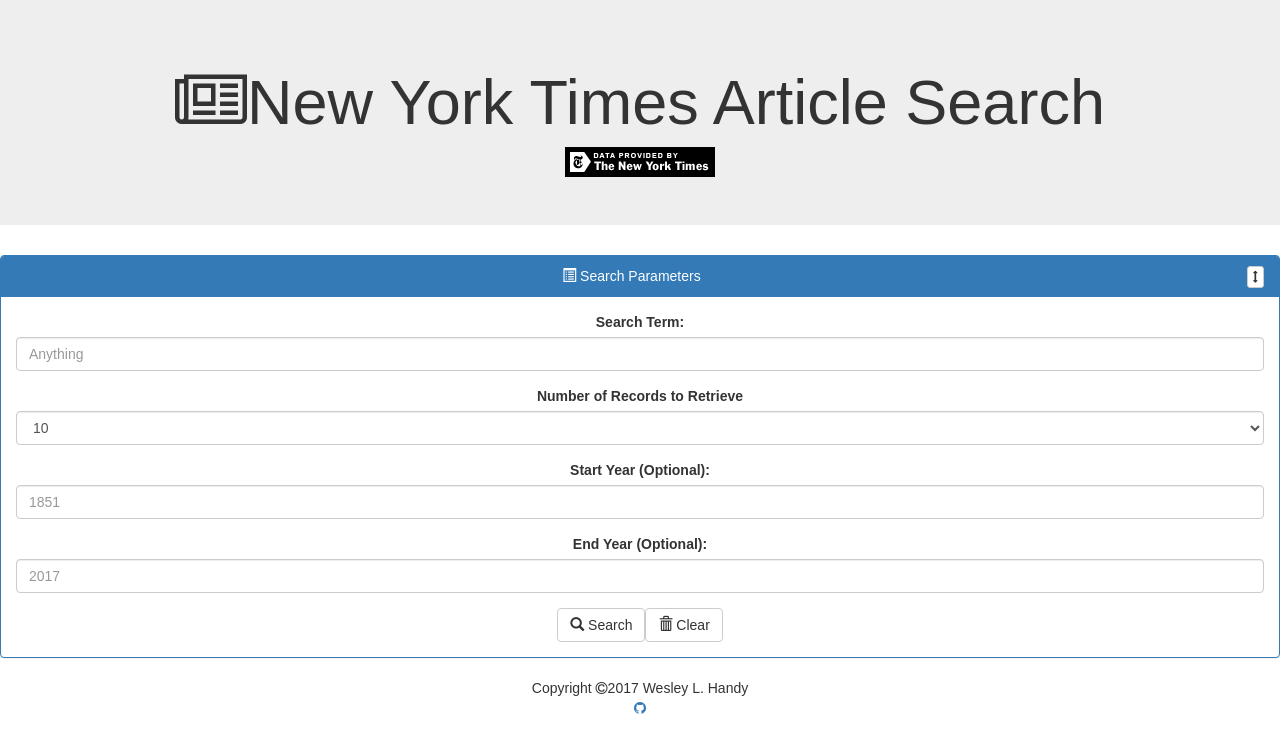
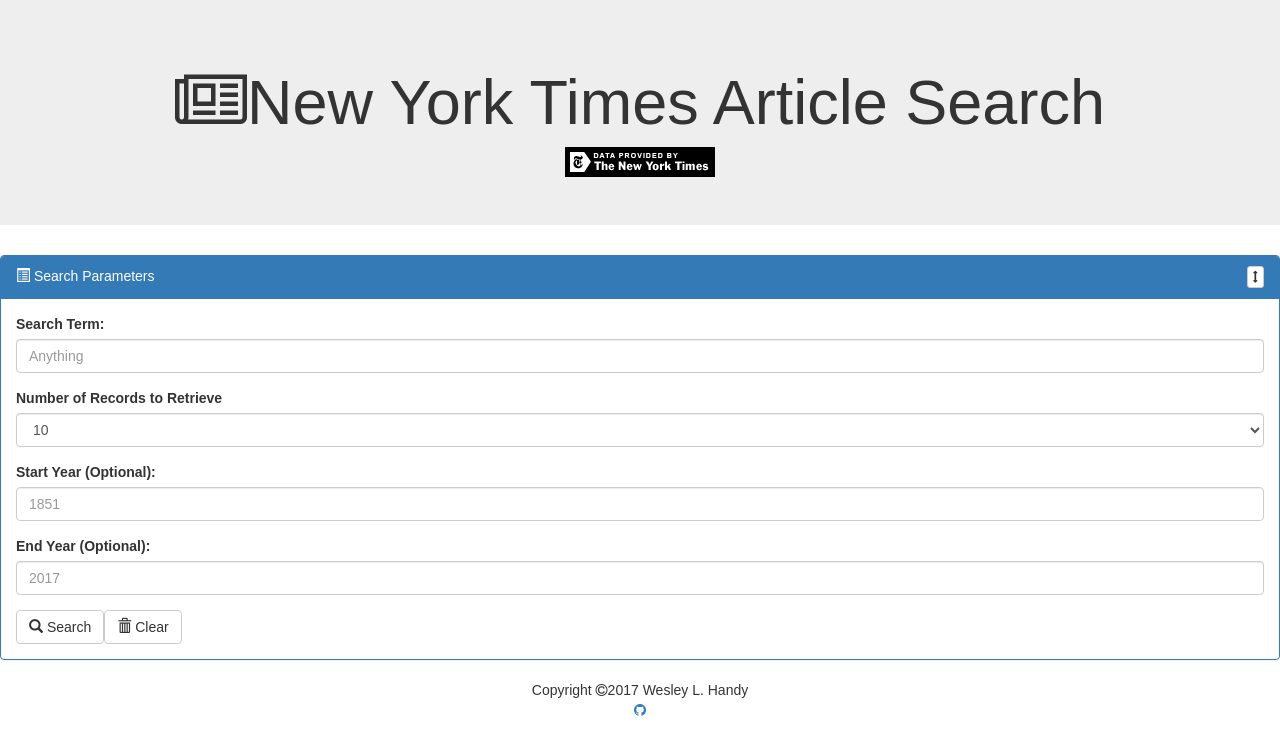
Before and after one commit to wesleylhandy/nyt-react-srch, a React (Create React App) app: page / in a window 1280 px wide. Shown: the top 754 px of the page. Built offline with nearby package versions, Linux system fonts and the light colour scheme.

Commit message:
moved fetch from form to app, passed down as props

```diff
--- a/src/App.js
+++ b/src/App.js
@@ -6,13 +6,29 @@
 import SearchForm from './Components/SearchForm';
 
 class App extends Component {
+	constructor(props) {
+		super(props);
+		this.state={
+			formOpen: true,
+			resultsOpen: false,
+			favoritesOpen: false,
+			articles: []
+		}
+	}
+
+	getArticles(queryURL){
+		fetch(queryURL).then(response => response.json())
+			.then(data => this.setState({formOpen: false, resultsOpen: true, articles:[...data.response.docs]}));
+	}
+
+
   render() {
     return (
       <div className="App">
 
         <Header/>
 
-        <SearchForm/>
+        <SearchForm open={this.state.formOpen} callFetch={this.getArticles.bind(this)}/>
 
         <Footer/>
 
--- a/src/Components/SearchForm.js
+++ b/src/Components/SearchForm.js
@@ -1,10 +1,10 @@
 import React, {Component} from 'react';
-import { FormGroup, FormControl, ControlLabel, Button, Collapse } from 'react-bootstrap';
+import { FormGroup, FormControl, ControlLabel, Glyphicon, Button, Collapse } from 'react-bootstrap';
 
 export default class SearchForm extends Component {
 	constructor(props) {
 		super(props);
-
+		this.reset = this.reset.bind(this)
 		this.state = {
 			searchTerms: '',
 			startYear: undefined,
@@ -20,6 +20,13 @@
 		this.setState({currentYear});
 	}
 
+  componentWillReceiveProps(nextProps) {
+    this.setState({open: nextProps.open});
+    if(!nextProps.open) {
+      this.reset(null);
+    }
+  }
+
 	toggleExpand(e) {
 		e.preventDefault();
 		this.setState({open: !this.state.open});
@@ -33,8 +40,22 @@
 		this.setState({startYear: e.target.value});
 	}
 
+	handleEndYearChange(e){
+		this.setState({endYear: e.target.value});
+	}
+
 	handleSubmit(e) {
 		e.preventDefault();
+		const searchTerms = this.state.searchTerms.trim().replace(' ', "+");
+
+		const startDate = this.state.startYear >= 1851 && this.state.startYear <= this.state.currentYear ? `&begin_date=${this.state.startYear}0101` : '';
+
+		const endDate = this.state.endYear <= 2017 && this.state.endYear >= 1851 ? `&end_date=${this.state.endYear}1231` : '';
+
+		const queryURL = `https://api.nytimes.com/svc/search/v2/articlesearch.json?q=${searchTerms}&fq=source:(The+New+York+Times)&api-key=${process.env.NYT_API || '4bbabbfc37dd4786914ca930e35dd905'}${startDate}${endDate}`;
+
+    this.props.callFetch(queryURL);
+
 	}
 
 	handleSelect(e) {
@@ -42,7 +63,6 @@
 	}
 
 	reset(e) {
-		console.log(e);
 		this.setState({searchTerms: '', startYear: undefined, endYear: undefined, numRecords: 10});
 	}
 
@@ -51,12 +71,13 @@
 		return (
 			<div className="panel panel-primary searchDisplay">
         <div className="panel-heading">
-        	<span className="glyphicon glyphicon-list-alt"></span>&nbsp;Search Parameters
+        	<div className='clearfix'>
+            <span className='pull-left'><Glyphicon glyph='list-alt'/>&nbsp;Search Parameters</span>
 
-        	<Button className='pull-right' bsStyle='default' bsSize='xsmall' onClick={this.toggleExpand.bind(this)}>
-        		<i className="fa fa-arrows-v" aria-hidden="true"></i>
-        	</Button>
-
+          	<Button className='pull-right' bsStyle='default' bsSize='xsmall' onClick={this.toggleExpand.bind(this)}>
+          		<i className="fa fa-arrows-v" aria-hidden="true"></i>
+          	</Button>
+          </div>
         </div>
 
         <Collapse in={this.state.open}>
@@ -65,7 +86,7 @@
           	<form onSubmit={this.handleSubmit.bind(this)}>
 
               <FormGroup>
-                <ControlLabel>Search Term:</ControlLabel>
+                <ControlLabel className='pull-left'>Search Term:</ControlLabel>
                 <FormControl
                 	type="text"
                 	placeholder="Anything"
@@ -75,7 +96,7 @@
               </FormGroup>
 
               <FormGroup controlId="formControlsSelect">
-                <ControlLabel>Number of Records to Retrieve</ControlLabel>
+                <ControlLabel className='pull-left'>Number of Records to Retrieve</ControlLabel>
                 <FormControl componentClass="select" onChange={this.handleSelect.bind(this)}>
                   <option>10</option>
                   <option>5</option>
@@ -84,7 +105,7 @@
               </FormGroup>
 
               <FormGroup>
-                <ControlLabel>Start Year (Optional):</ControlLabel>
+                <ControlLabel className='pull-left'>Start Year (Optional):</ControlLabel>
                 <FormControl
                 	type="number"
                 	min="1851"
@@ -96,21 +117,23 @@
               </FormGroup>
 
               <FormGroup>
-                <ControlLabel>End Year (Optional):</ControlLabel>
+                <ControlLabel className='pull-left'>End Year (Optional):</ControlLabel>
                 <FormControl
                 	type="number"
                 	min="1851"
                 	max={this.state.currentYear}
                 	placeholder={this.state.currentYear}
-                	value={this.state.endYear}/>
+                	value={this.state.endYear}
+                	onChange={this.handleEndYearChange.bind(this)}
+                />
               </FormGroup>
 
-              <Button type="submit" className='search-btn'>
+              <Button type="submit" className='pull-left'>
               	<span className="glyphicon glyphicon-search"></span>
               	&nbsp;Search
               </Button>
 
-              <Button	type="reset" className="reset-btn" onClick={this.reset.bind(this)}>
+              <Button	type="reset" className="pull-left" onClick={this.reset}>
               	<span className="glyphicon glyphicon-trash"></span>
               	&nbsp;Clear
               </Button>
```
